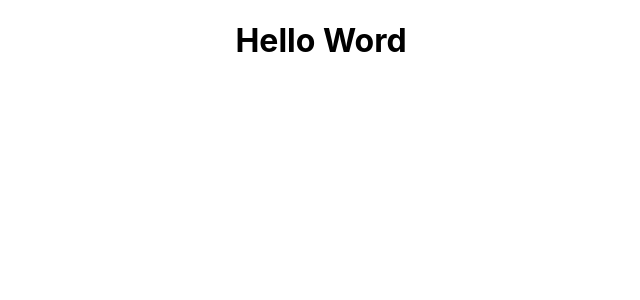
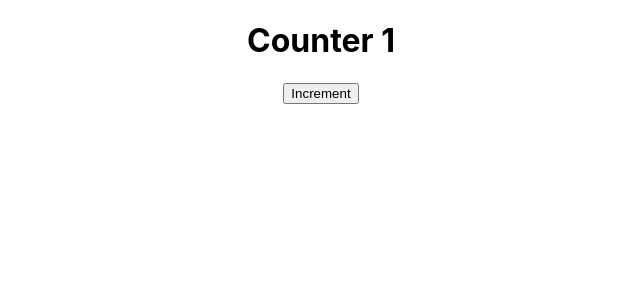
Before and after one commit to dovietduc/react-tutorial, a React (Create React App) app: page / in a window 1280 px wide. Shown: the top 300 px of the page, without its empty margins (319-959 px from the left). Built offline with nearby package versions, Linux system fonts and the light colour scheme.

Commit message:
event react part 1

```diff
--- a/src/App.js
+++ b/src/App.js
@@ -1,11 +1,36 @@
 import './App.css';
+import {useState} from 'react';
 
 function App() {
-  return (
-    <div className="App">
-      <h1>Hello Word</h1>
-    </div>
-  );
+
+	const [counter, setCounter] = useState(1);
+
+	const handleIncrement = () => {
+		setCounter(counter + 1);
+	}
+
+	console.dir(handleIncrement);
+
+    return (
+        <div className="App">
+            <h1>Counter {counter}</h1>
+			<button onClick={handleIncrement}>
+				Increment
+			</button>
+        </div>
+    );
 }
 
 export default App;
+
+
+// lan render dau tien
+
+	// Điều kiện để trở thành closure
+	// 1. Nó phải là hàm được bao đóng trong function
+	// 2. Nó phải sử dụng biến của function bên ngoài
+
+	// lan thu 2 render
+	// Điều kiện để trở thành closure
+	// 1. Nó phải là hàm được bao đóng trong function
+	// 2. Nó phải sử dụng biến của function bên ngoài
```
Also changed, not shown: 1 other file (tests, documents, lock files or other folders).
